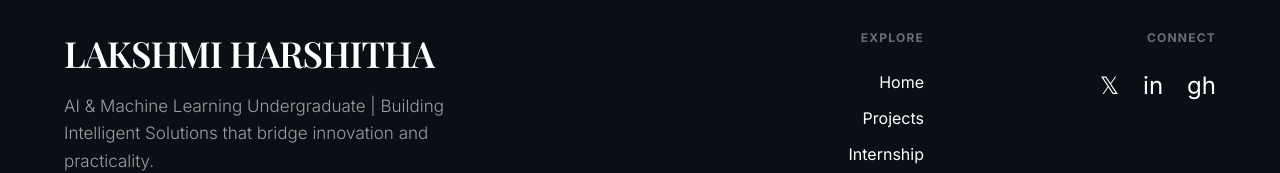
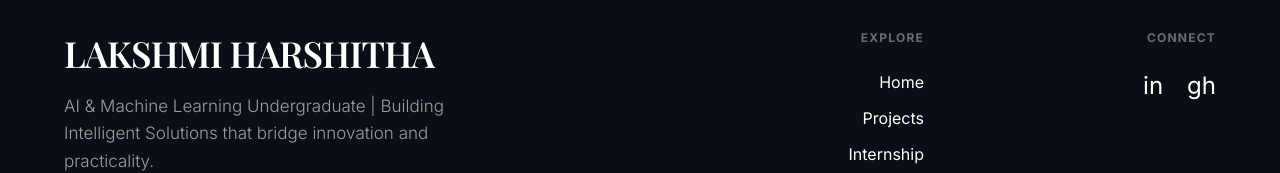
Before and after one commit to harshi1523/porfolio, a React (Vite) app: page / in a window 1280 px wide. Shown: the part 6682-6855 px from the top of the page. Built offline with nearby package versions, Linux system fonts and the light colour scheme; a web font is replaced by a local one.

Commit message:
Remove social link placeholder from footer

```diff
--- a/components/Footer.tsx
+++ b/components/Footer.tsx
@@ -26,7 +26,6 @@
             <div>
               <h3 className="font-sans font-bold text-apres text-xs uppercase tracking-widest mb-6">Connect</h3>
               <div className="flex md:justify-end gap-6">
-                <a href="#" className="hover:text-apres text-2xl transition-colors">𝕏</a>
                 <a href="https://www.linkedin.com/in/lakshmi-harshitha-" target="_blank" rel="noopener noreferrer" className="hover:text-apres text-2xl transition-colors">in</a>
                 <a href="https://github.com/harshi1523?tab=repositories" target="_blank" rel="noopener noreferrer" className="hover:text-apres text-2xl transition-colors">gh</a>
               </div>
```
